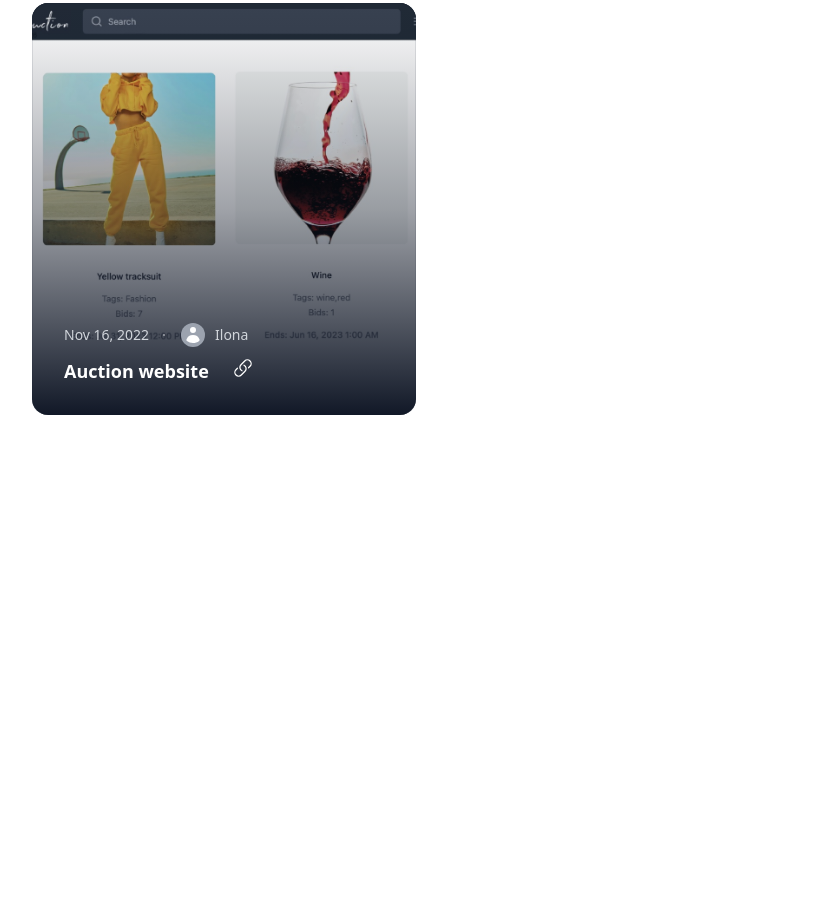
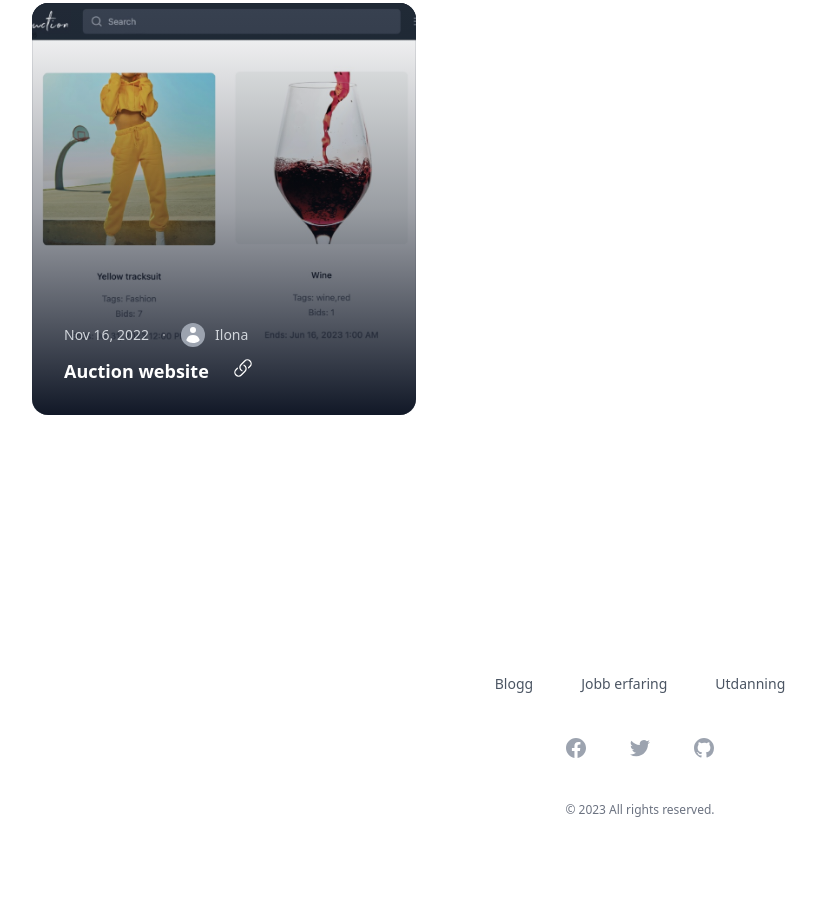
Before and after one commit to Ilona-front-end/portfolio-2023, a website built with Vite: page src/index.html in a window 1280 px wide. Shown: the part 1369-2285 px from the top of the page, without its empty margins (0-816 px from the left). Before the commit the page ends 1784 px from the top, so only its background shows below. Built offline with nearby package versions, Linux system fonts and the light colour scheme.

Commit message:
footer add

```diff
--- a/src/index.html
+++ b/src/index.html
@@ -510,6 +510,85 @@
           </div>
         </div>
       </main>
+      <!-- FOOTER -->
+      <footer
+        class="mx-auto mt-40 max-w-7xl overflow-hidden px-6 pb-20 sm:mt-64 sm:pb-24 lg:px-8"
+      >
+        <nav
+          class="-mb-6 columns-2 sm:flex sm:justify-center sm:space-x-12"
+          aria-label="Footer"
+        >
+          <div class="pb-6">
+            <a
+              href="#"
+              class="text-sm leading-6 text-gray-600 hover:text-gray-900"
+              >Blogg</a
+            >
+          </div>
+          <div class="pb-6">
+            <a
+              href="#"
+              class="text-sm leading-6 text-gray-600 hover:text-gray-900"
+              >Jobb erfaring</a
+            >
+          </div>
+          <div class="pb-6">
+            <a
+              href="#"
+              class="text-sm leading-6 text-gray-600 hover:text-gray-900"
+              >Utdanning</a
+            >
+          </div>
+        </nav>
+        <div class="mt-10 flex justify-center space-x-10">
+          <a href="#" class="text-gray-400 hover:text-gray-500">
+            <span class="sr-only">Facebook</span>
+            <svg
+              class="h-6 w-6"
+              fill="currentColor"
+              viewBox="0 0 24 24"
+              aria-hidden="true"
+            >
+              <path
+                fill-rule="evenodd"
+                d="M22 12c0-5.523-4.477-10-10-10S2 6.477 2 12c0 4.991 3.657 9.128 8.438 9.878v-6.987h-2.54V12h2.54V9.797c0-2.506 1.492-3.89 3.777-3.89 1.094 0 2.238.195 2.238.195v2.46h-1.26c-1.243 0-1.63.771-1.63 1.562V12h2.773l-.443 2.89h-2.33v6.988C18.343 21.128 22 16.991 22 12z"
+                clip-rule="evenodd"
+              />
+            </svg>
+          </a>
+          <a href="#" class="text-gray-400 hover:text-gray-500">
+            <span class="sr-only">Twitter</span>
+            <svg
+              class="h-6 w-6"
+              fill="currentColor"
+              viewBox="0 0 24 24"
+              aria-hidden="true"
+            >
+              <path
+                d="M8.29 20.251c7.547 0 11.675-6.253 11.675-11.675 0-.178 0-.355-.012-.53A8.348 8.348 0 0022 5.92a8.19 8.19 0 01-2.357.646 4.118 4.118 0 001.804-2.27 8.224 8.224 0 01-2.605.996 4.107 4.107 0 00-6.993 3.743 11.65 11.65 0 01-8.457-4.287 4.106 4.106 0 001.27 5.477A4.072 4.072 0 012.8 9.713v.052a4.105 4.105 0 003.292 4.022 4.095 4.095 0 01-1.853.07 4.108 4.108 0 003.834 2.85A8.233 8.233 0 012 18.407a11.616 11.616 0 006.29 1.84"
+              />
+            </svg>
+          </a>
+          <a href="#" class="text-gray-400 hover:text-gray-500">
+            <span class="sr-only">GitHub</span>
+            <svg
+              class="h-6 w-6"
+              fill="currentColor"
+              viewBox="0 0 24 24"
+              aria-hidden="true"
+            >
+              <path
+                fill-rule="evenodd"
+                d="M12 2C6.477 2 2 6.484 2 12.017c0 4.425 2.865 8.18 6.839 9.504.5.092.682-.217.682-.483 0-.237-.008-.868-.013-1.703-2.782.605-3.369-1.343-3.369-1.343-.454-1.158-1.11-1.466-1.11-1.466-.908-.62.069-.608.069-.608 1.003.07 1.531 1.032 1.531 1.032.892 1.53 2.341 1.088 2.91.832.092-.647.35-1.088.636-1.338-2.22-.253-4.555-1.113-4.555-4.951 0-1.093.39-1.988 1.029-2.688-.103-.253-.446-1.272.098-2.65 0 0 .84-.27 2.75 1.026A9.564 9.564 0 0112 6.844c.85.004 1.705.115 2.504.337 1.909-1.296 2.747-1.027 2.747-1.027.546 1.379.202 2.398.1 2.651.64.7 1.028 1.595 1.028 2.688 0 3.848-2.339 4.695-4.566 4.943.359.309.678.92.678 1.855 0 1.338-.012 2.419-.012 2.747 0 .268.18.58.688.482A10.019 10.019 0 0022 12.017C22 6.484 17.522 2 12 2z"
+                clip-rule="evenodd"
+              />
+            </svg>
+          </a>
+        </div>
+        <p class="mt-10 text-center text-xs leading-5 text-gray-500">
+          &copy; 2023 All rights reserved.
+        </p>
+      </footer>
     </div>
   </body>
 </html>
```
